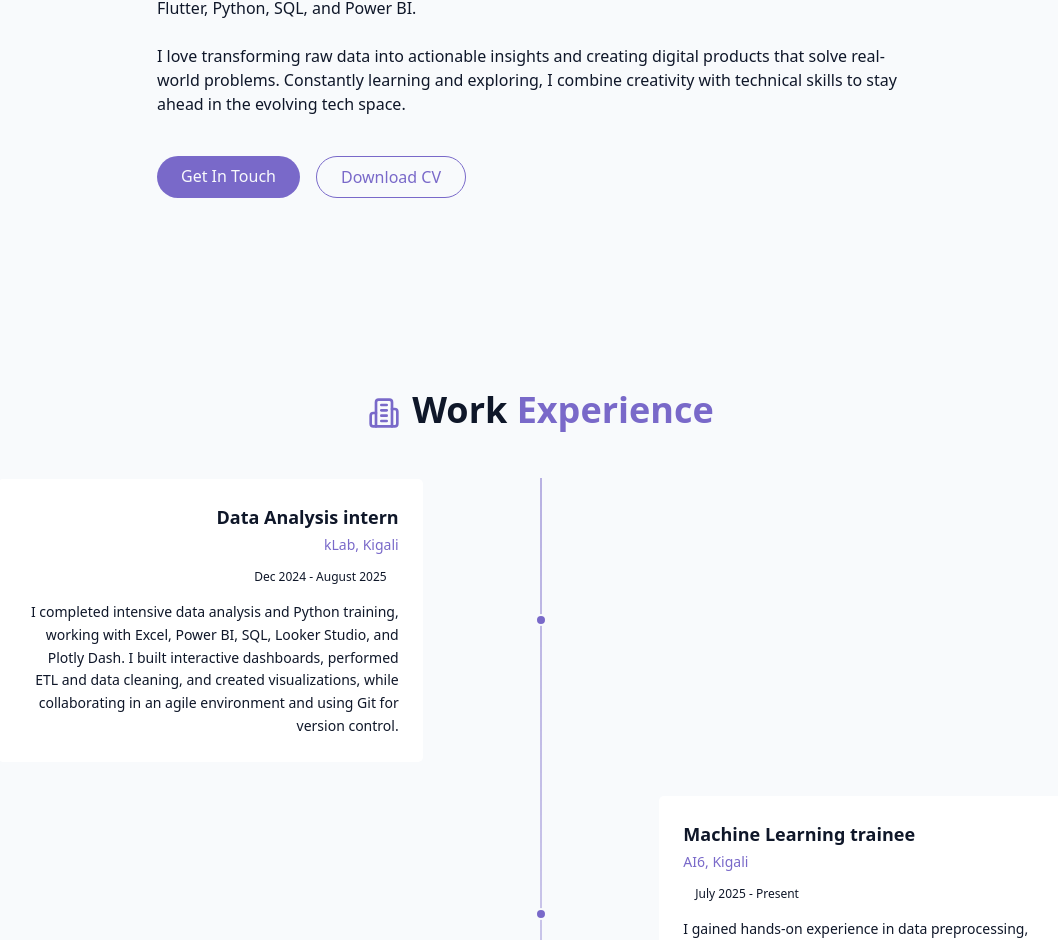
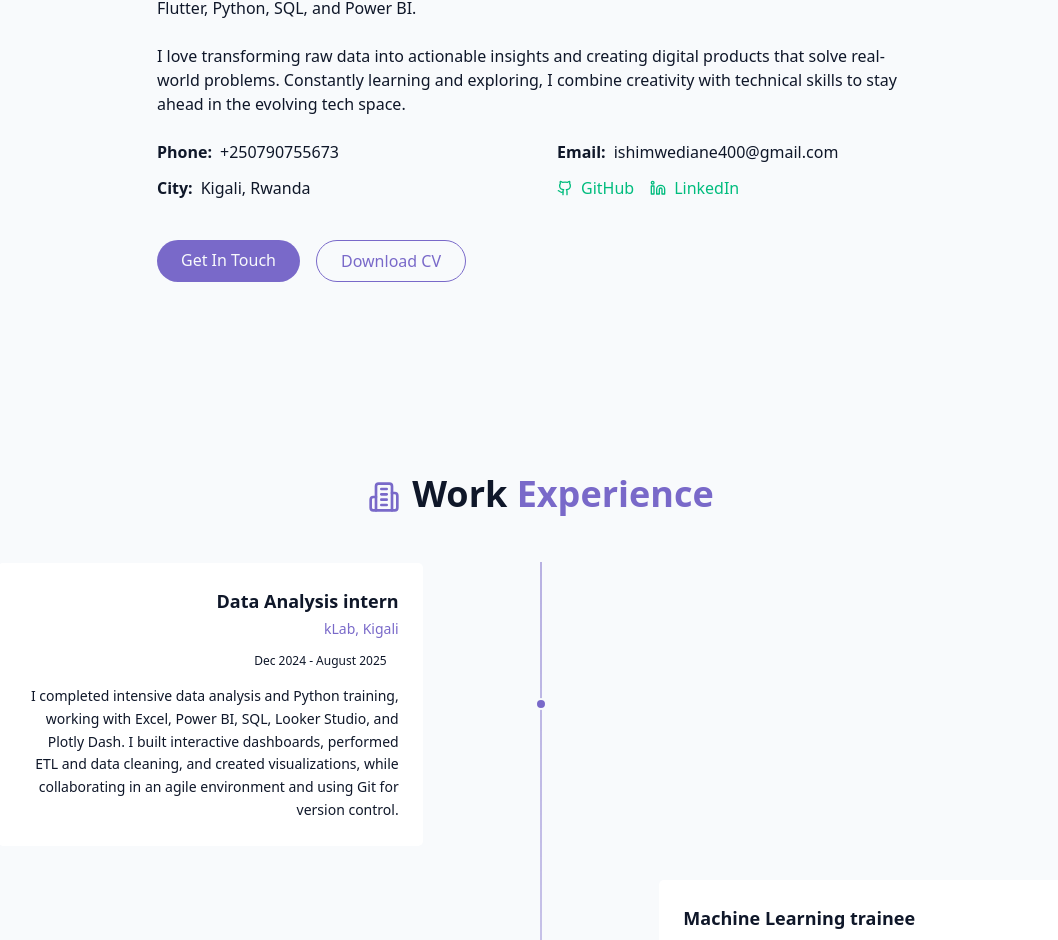
Before and after one commit to NadiaHirwa/HirwaNadiaPortfolio, a React (Vite) app: page / in a window 1280 px wide. Shown: the part 1092-2032 px from the top of the page, without its empty margins (99-1157 px from the left). Built offline with nearby package versions, Linux system fonts and the light colour scheme.

Commit message:
worked on about me

```diff
--- a/src/components/AboutSection.jsx
+++ b/src/components/AboutSection.jsx
@@ -1,4 +1,4 @@
-import { Briefcase, Code, User, Server, Brain, Smartphone } from "lucide-react";
+import { Mail, Phone, MapPin, Github, Linkedin } from "lucide-react";
 
 export const AboutSection = () => {
   return (
@@ -29,6 +29,31 @@ export const AboutSection = () => {
               tech space.
             </p>
 
+            <div className="grid grid-cols-1 sm:grid-cols-2 gap-x-8 gap-y-3 text-sm md:text-base text-left">
+              <div className="flex items-center gap-2">
+                <span className="font-semibold">Phone:</span>
+                <a href="tel:(+250)781-186-230" className="hover:text-primary transition-colors">+250790755673</a>
+              </div>
+              <div className="flex items-center gap-2">
+                <span className="font-semibold">Email:</span>
+                <a href="mailto:irahirnad22@gmail.com" className="hover:text-primary transition-colors">ishimwediane400@gmail.com</a>
+              </div>
+              <div className="flex items-center gap-2">
+                <span className="font-semibold">City:</span>
+                <span>Kigali, Rwanda</span>
+              </div>
+              <div className="flex items-center gap-4">
+                <a href="https://github.com/NadiaHirwa" target="_blank" className="flex items-center gap-2 text-emerald-500 hover:text-emerald-400 transition-colors">
+                  <Github size={16} />
+                  <span>GitHub</span>
+                </a>
+                <a href="https://www.linkedin.com/in/nadiahirwa" target="_blank" className="flex items-center gap-2 text-emerald-500 hover:text-emerald-400 transition-colors">
+                  <Linkedin size={16} />
+                  <span>LinkedIn</span>
+                </a>
+              </div>
+            </div>
+
             <div className="flex flex-col sm:flex-row gap-4 pt-2 md:pt-4 justify-center md:justify-start">
               <a href="#contact" className="cosmic-button">
                 {" "}
```
